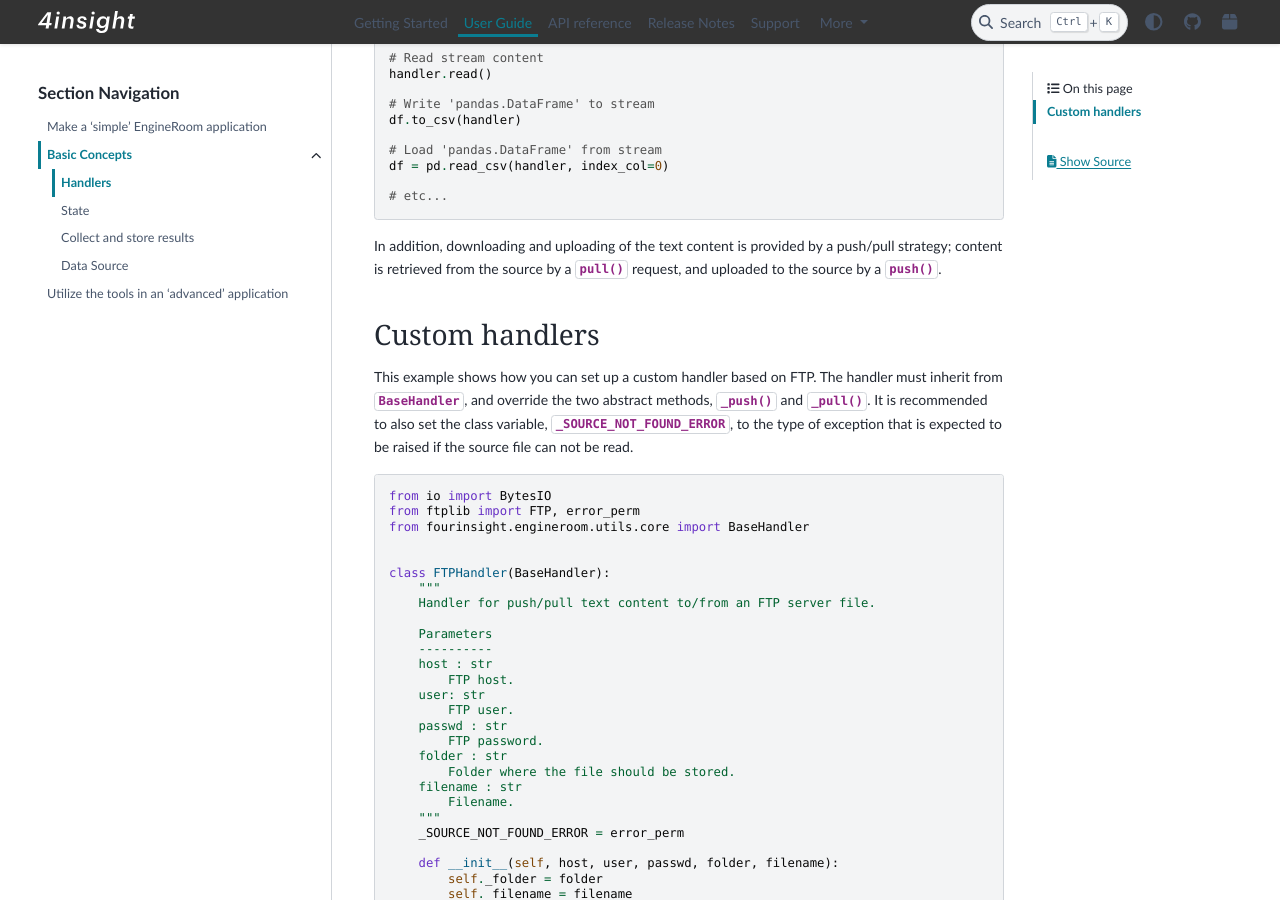
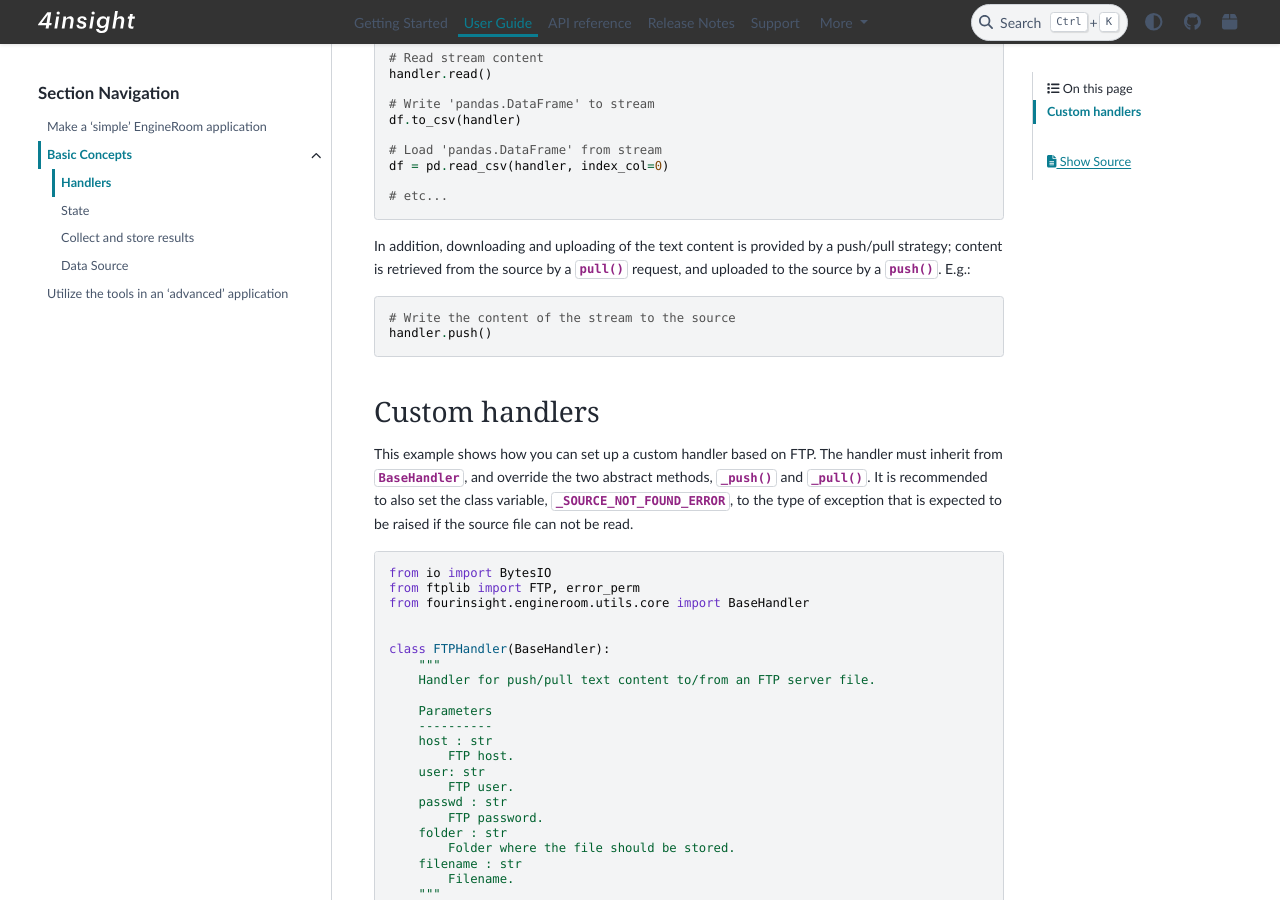
Before and after one commit to 4Subsea/fourinsight-engineroom-utils-python, a Sphinx documentation site: the page built from docs/user_guide/basic_concepts/handlers.rst, in a window 1280 px wide and 900 px high, scrolled down 633 px. Built offline with Sphinx 7.4.7 and the PyData theme 0.15.4, drawn with Linux system fonts in a browser that asks for light colours.

Commit message:
doc/enh: add one example with handler.push

```diff
--- a/docs/user_guide/basic_concepts/handlers.rst
+++ b/docs/user_guide/basic_concepts/handlers.rst
@@ -48,8 +48,12 @@ The handlers behave like 'streams', and provide all the normal stream capabiliti
 
 In addition, downloading and uploading of the text content is provided by a push/pull
 strategy; content is retrieved from the source by a :meth:`~fourinsight.engineroom.utils.core.BaseHandler.pull()` request, and uploaded
-to the source by a :meth:`~fourinsight.engineroom.utils.core.BaseHandler.push()`.
+to the source by a :meth:`~fourinsight.engineroom.utils.core.BaseHandler.push()`. E.g.:
 
+.. code-block:: python
+
+    # Write the content of the stream to the source
+    handler.push()
 
 .. _custom_handlers:
 
```
